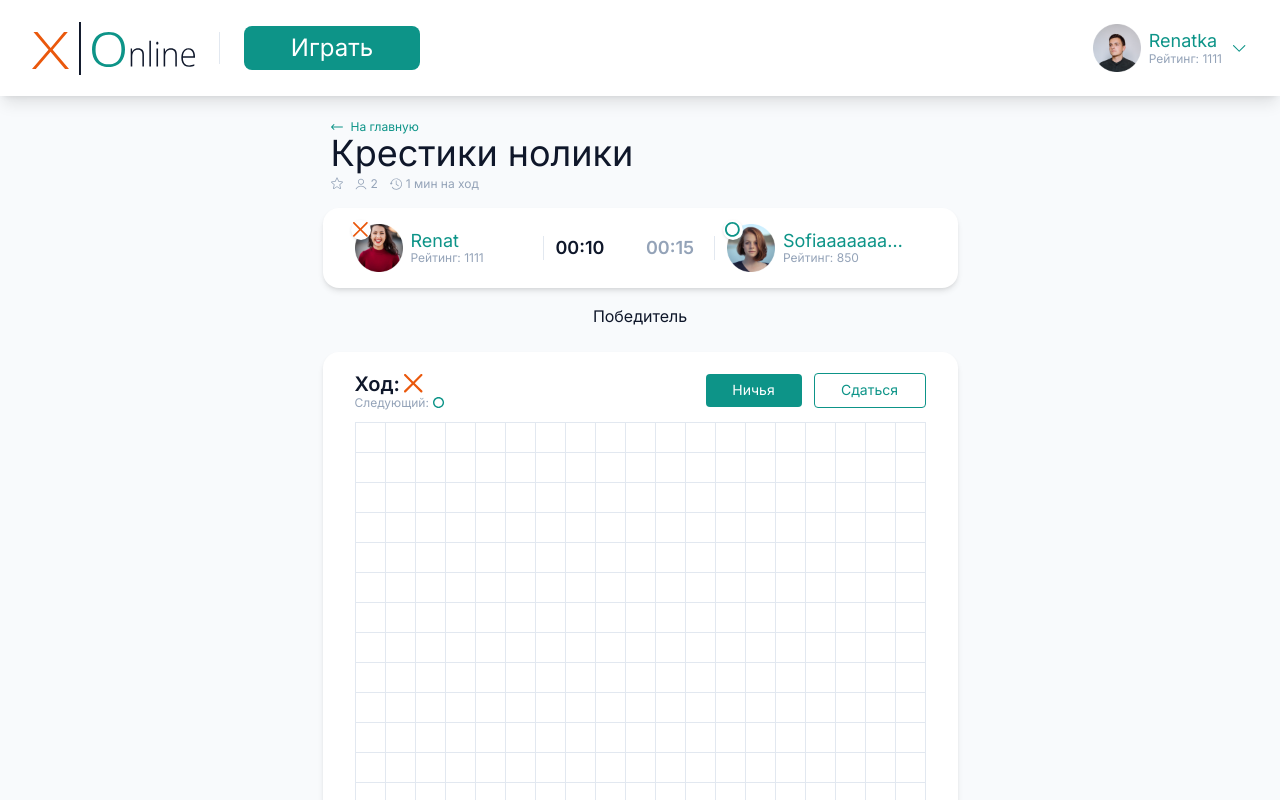
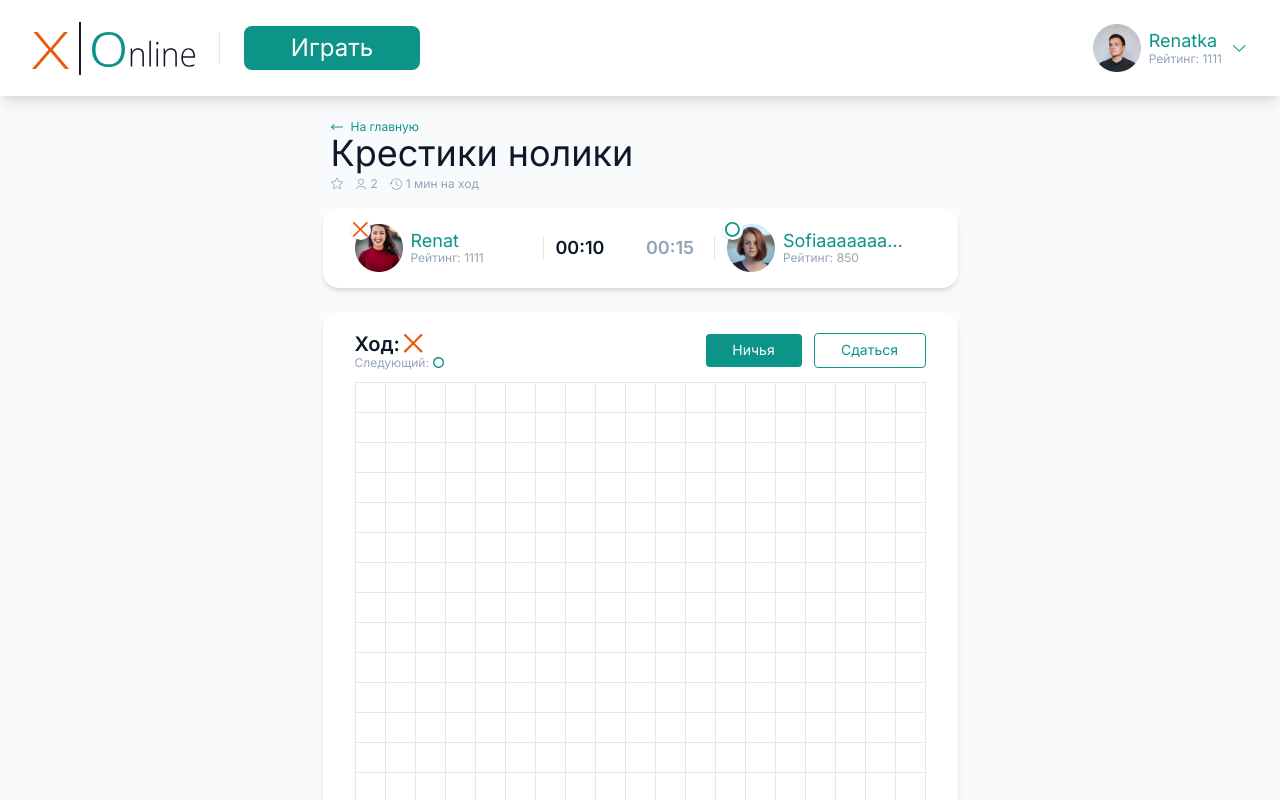
Before and after one commit to RenatMardanov/Naughts-and-crosses-online, a Next.js app: page / in a window 1280 px wide. Shown: the top 800 px of the page. Built offline with nearby package versions, Linux system fonts and the light colour scheme.

Commit message:
fix: fix winner message

```diff
--- a/pages/index.tsx
+++ b/pages/index.tsx
@@ -31,11 +31,15 @@ export default function HomePages() {
             handlePlayerTimeOver(gameState.currentStep)
           }
         />
-        <div className="my-4 flex items-center justify-center">
-          {" "}
-          Победитель{"   "}
-          {winnerSymbol && <GameSymbol symbol={winnerSymbol} className="" />}
-        </div>
+
+        {winnerSymbol && (
+          <div className="my-4 flex items-center justify-center">
+            {" "}
+            Победитель{"   "}
+            <GameSymbol symbol={winnerSymbol} className="" />
+          </div>
+        )}
+
         <GameField
           gameState={gameState}
           handleCellClick={handleCellClick}
```
